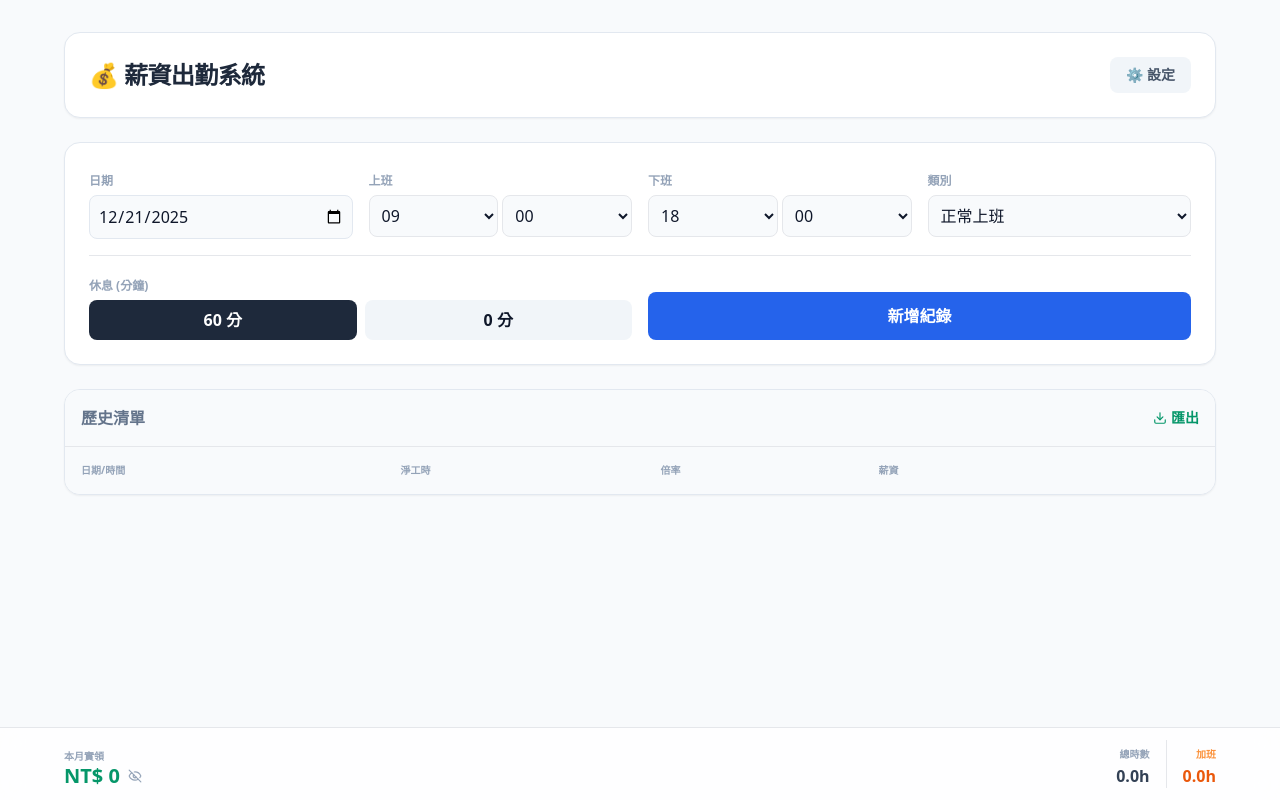
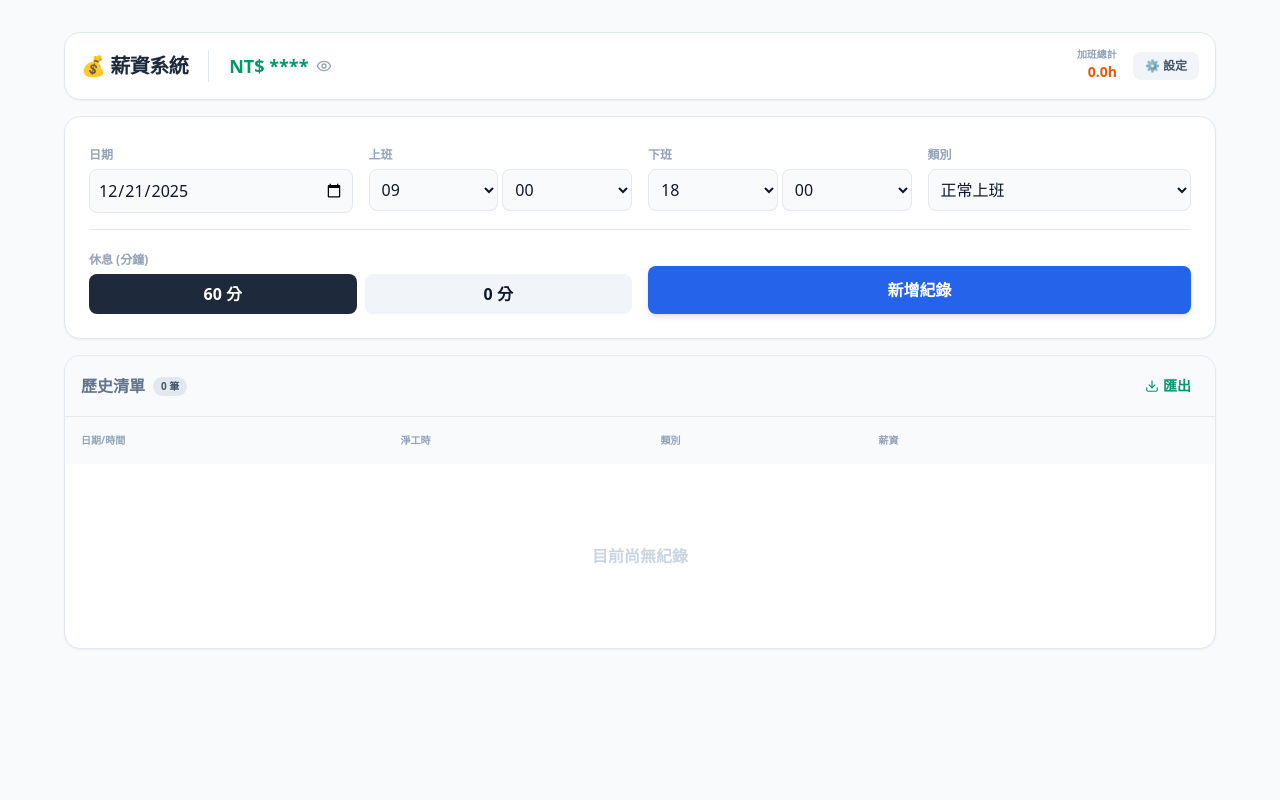
Before and after one commit to Chung0221/salary-tracker, a React (Vite) app: page / in a window 1280 px wide. Built offline with nearby package versions, Linux system fonts and the light colour scheme.

Commit message:
Update App.jsx

```diff
--- a/App.jsx
+++ b/App.jsx
@@ -14,7 +14,7 @@ const SalaryTracker = () => {
   const [showExportModal, setShowExportModal] = useState(false);
   const [showDeleteModal, setShowDeleteModal] = useState(false);
   const [showDeleteAllModal, setShowDeleteAllModal] = useState(false);
-  const [showSalary, setShowSalary] = useState(true);
+  const [showSalary, setShowSalary] = useState(false); // 修改：預設改為隱藏
   const [lastAddedInfo, setLastAddedInfo] = useState(null);
   const [deleteTarget, setDeleteTarget] = useState(null);
 
@@ -58,7 +58,6 @@ const SalaryTracker = () => {
       const ot1 = Math.min(netHours, 2);
       const ot2 = Math.min(Math.max(netHours - 2, 0), 6);
       const pay = Math.round((ot1 * settings.hourlyRate * 1.34) + (ot2 * settings.hourlyRate * 1.67));
-
       return { regularHours: 0, overtimeTotal: netHours, overtime1: ot1, overtime2: ot2, salary: pay };
     }
 
@@ -105,19 +104,37 @@ const SalaryTracker = () => {
   };
 
   return (
-    /* 這裡 pb-40 確保頁面底部有足夠空間，不會被固定欄擋住內容 */
-    <div className="min-h-screen bg-slate-50 p-4 md:p-8 pb-40 text-slate-900 font-sans">
-      <div className="max-w-6xl mx-auto space-y-6">
-        <div className="bg-white rounded-2xl shadow-sm border border-slate-200 p-6 flex justify-between items-center">
-          <h1 className="text-2xl font-black text-slate-800 tracking-tight">💰 薪資出勤系統</h1>
-          <button onClick={() => setShowSettings(!showSettings)} className="px-4 py-2 bg-slate-100 text-slate-600 rounded-lg font-bold text-sm">⚙️ 設定</button>
+    <div className="min-h-screen bg-slate-50 p-4 md:p-8 text-slate-900 font-sans">
+      <div className="max-w-6xl mx-auto space-y-4">
+
+        {/* 頂部導覽列：標題 + 總額 + 設定 */}
+        <div className="bg-white rounded-2xl shadow-sm border border-slate-200 p-4 flex flex-wrap justify-between items-center gap-4">
+          <div className="flex items-center gap-4">
+            <h1 className="text-xl font-black text-slate-800 tracking-tight">💰 薪資系統</h1>
+            <div className="h-8 w-[1px] bg-slate-200 mx-1 hidden sm:block"></div>
+            <div className="flex items-center gap-2">
+              <span className="text-lg font-black text-emerald-600">
+                {showSalary ? `NT$ ${totals.salary.toLocaleString()}` : 'NT$ ****'}
+              </span>
+              <button onClick={() => setShowSalary(!showSalary)} className="text-slate-400 hover:text-slate-600">
+                {showSalary ? <EyeOff size={16}/> : <Eye size={16}/>}
+              </button>
+            </div>
+          </div>
+          <div className="flex items-center gap-2">
+             <div className="hidden md:block text-right mr-2">
+                <span className="text-[10px] text-slate-400 font-bold block leading-none">加班總計</span>
+                <span className="text-sm font-bold text-orange-600">{totals.otTotal.toFixed(1)}h</span>
+             </div>
+             <button onClick={() => setShowSettings(!showSettings)} className="px-3 py-1.5 bg-slate-100 text-slate-600 rounded-lg font-bold text-xs hover:bg-slate-200 transition-colors">⚙️ 設定</button>
+          </div>
         </div>
 
         {showSettings && (
           <div className="p-4 bg-blue-50 rounded-xl border border-blue-100 space-y-4">
             <div>
                 <label className="text-xs font-bold text-blue-600 block mb-1">時薪 (NT$)：</label>
-                <input type="number" value={settings.hourlyRate} onChange={e => {const s={...settings, hourlyRate:Number(e.target.value)}; setSettings(s); saveData(null, s);}} className="p-2 rounded-lg border bg-white w-full max-w-[200px]"/>
+                <input type="number" value={settings.hourlyRate} onChange={e => {const s={...settings, hourlyRate:Number(e.target.value)}; setSettings(s); saveData(null, s);}} className="p-2 rounded-lg border bg-white w-full max-w-[200px] font-bold"/>
             </div>
             <div className="border-t border-blue-100 pt-3">
                 <button onClick={() => setShowDeleteAllModal(true)} className="flex items-center gap-2 text-red-500 text-xs font-bold hover:bg-red-50 p-2 rounded-lg transition-colors">
@@ -127,6 +144,7 @@ const SalaryTracker = () => {
           </div>
         )}
 
+        {/* 輸入區域 */}
         <div className="bg-white rounded-2xl shadow-sm border border-slate-200 p-6 space-y-4">
           <div className="grid grid-cols-1 sm:grid-cols-2 lg:grid-cols-4 gap-4">
             <div className="space-y-1">
@@ -157,7 +175,7 @@ const SalaryTracker = () => {
             </div>
             <div className="space-y-1">
               <span className="text-xs font-bold text-slate-400">類別</span>
-              <select value={newRecord.note} onChange={e => setNewRecord({...newRecord, note: e.target.value})} className="w-full p-2 bg-slate-50 rounded-lg border">
+              <select value={newRecord.note} onChange={e => setNewRecord({...newRecord, note: e.target.value})} className="w-full p-2 bg-slate-50 rounded-lg border font-medium">
                 <option value="">正常上班</option>
                 <option value="休出">休息日 (休出)</option>
                 <option value="雙薪">雙薪</option>
@@ -176,15 +194,19 @@ const SalaryTracker = () => {
                 ))}
               </div>
             </div>
-            <button onClick={addRecord} className="w-full bg-blue-600 text-white py-3 rounded-lg font-black mt-auto hover:bg-blue-700">新增紀錄</button>
+            <button onClick={addRecord} className="w-full bg-blue-600 text-white py-3 rounded-lg font-black mt-auto hover:bg-blue-700 transition-shadow shadow-md">新增紀錄</button>
           </div>
           {lastAddedInfo && <div className="text-emerald-600 text-xs font-bold flex items-center gap-1"><CheckCircle2 size={12}/>{lastAddedInfo}</div>}
         </div>
 
+        {/* 歷史清單 */}
         <div className="bg-white rounded-2xl shadow-sm border border-slate-200 overflow-hidden">
           <div className="p-4 bg-slate-50 border-b flex justify-between items-center">
-            <span className="font-bold text-slate-500">歷史清單</span>
-            <button onClick={() => setShowExportModal(true)} className="text-emerald-600 text-sm font-bold flex items-center gap-1"><Download size={14}/> 匯出</button>
+            <div className="flex items-center gap-2">
+               <span className="font-black text-slate-500">歷史清單</span>
+               <span className="bg-slate-200 text-slate-600 text-[10px] px-2 py-0.5 rounded-full font-bold">{records.length} 筆</span>
+            </div>
+            <button onClick={() => setShowExportModal(true)} className="text-emerald-600 text-sm font-bold flex items-center gap-1 hover:bg-emerald-50 px-2 py-1 rounded-lg"><Download size={14}/> 匯出</button>
           </div>
           <div className="overflow-x-auto">
             <table className="w-full text-left">
@@ -192,78 +214,55 @@ const SalaryTracker = () => {
                 <tr>
                   <th className="p-4">日期/時間</th>
                   <th className="p-4">淨工時</th>
-                  <th className="p-4">倍率</th>
+                  <th className="p-4">類別</th>
                   <th className="p-4">薪資</th>
                   <th className="p-4"></th>
                 </tr>
               </thead>
-              <tbody>
+              <tbody className="divide-y divide-slate-100">
                 {records.map(r => (
-                  <tr key={r.id} className="border-b hover:bg-slate-50">
+                  <tr key={r.id} className="hover:bg-slate-50/50 transition-colors">
                     <td className="p-4 text-sm font-bold">
                       {r.date}
-                      <div className="text-[10px] text-slate-400 font-normal">{r.checkIn}-{r.checkOut} {r.note && <span className="text-blue-500">[{r.note}]</span>}</div>
+                      <div className="text-[10px] text-slate-400 font-normal">{r.checkIn}-{r.checkOut}</div>
                     </td>
                     <td className="p-4 text-sm font-medium">{(r.overtimeTotal + r.regularHours).toFixed(1)}h</td>
-                    <td className="p-4 text-[10px] text-slate-500">
-                      {r.note === '休出' ? `1.34/1.67` : `正/加`}
+                    <td className="p-4">
+                       <span className={`text-[10px] font-bold px-2 py-1 rounded ${r.note === '休出' ? 'bg-orange-100 text-orange-600' : r.note === '雙薪' ? 'bg-purple-100 text-purple-600' : 'bg-slate-100 text-slate-500'}`}>
+                          {r.note || '正常'}
+                       </span>
                     </td>
                     <td className="p-4 text-sm font-black text-emerald-600">NT$ {r.salary?.toLocaleString()}</td>
                     <td className="p-4 text-right">
-                      <button onClick={() => {setDeleteTarget(r); setShowDeleteModal(true)}} className="text-slate-300 hover:text-red-500"><Trash2 size={16}/></button>
+                      <button onClick={() => {setDeleteTarget(r); setShowDeleteModal(true)}} className="text-slate-300 hover:text-red-500 transition-colors p-1"><Trash2 size={16}/></button>
                     </td>
                   </tr>
                 ))}
               </tbody>
             </table>
+            {records.length === 0 && (
+              <div className="p-20 text-center text-slate-300 font-bold">目前尚無紀錄</div>
+            )}
           </div>
         </div>
       </div>
 
-      {/* 底部固定欄 - 精簡化並強化透明度 */}
-      <div className="fixed bottom-0 left-0 right-0 bg-white/80 backdrop-blur-md border-t p-3 z-40">
-        <div className="max-w-6xl mx-auto flex justify-between items-center">
-          <div>
-            <span className="text-[10px] text-slate-400 font-black uppercase">本月實領</span>
-            <div className="flex items-center gap-2">
-              <span className="text-xl font-black text-emerald-600 leading-none">
-                {showSalary ? `NT$ ${totals.salary.toLocaleString()}` : 'NT$ ****'}
-              </span>
-              <button onClick={() => setShowSalary(!showSalary)} className="text-slate-400">
-                {showSalary ? <EyeOff size={14}/> : <Eye size={14}/>}
-              </button>
-            </div>
-          </div>
-
-          <div className="flex gap-4">
-            <div className="text-right">
-                <span className="text-[10px] text-slate-400 font-black uppercase">總時數</span>
-                <div className="text-base font-black text-slate-700">{(totals.regTotal + totals.otTotal).toFixed(1)}h</div>
-            </div>
-            <div className="text-right border-l pl-4">
-                <span className="text-[10px] text-orange-400 font-black uppercase">加班</span>
-                <div className="text-base font-black text-orange-600">{totals.otTotal.toFixed(1)}h</div>
-            </div>
-          </div>
-        </div>
-      </div>
-
-      {/* 刪除確認等彈窗 */}
+      {/* 彈窗部分維持原樣 */}
       {showDeleteModal && (
-        <div className="fixed inset-0 bg-slate-900/60 flex items-center justify-center z-50 p-4">
+        <div className="fixed inset-0 bg-slate-900/60 flex items-center justify-center z-50 p-4 backdrop-blur-sm">
           <div className="bg-white p-6 rounded-2xl max-w-xs w-full shadow-2xl">
             <h3 className="font-black text-center mb-6">確定刪除此筆紀錄？</h3>
             <div className="flex gap-3">
               <button onClick={() => { const updated = records.filter(r => r.id !== deleteTarget.id); setRecords(updated); localStorage.setItem('salary_records', JSON.stringify(updated)); setShowDeleteModal(false); }} className="flex-1 py-3 bg-red-500 text-white rounded-xl font-black">刪除</button>
-              <button onClick={() => setShowDeleteModal(false)} className="flex-1 py-3 bg-slate-100 rounded-xl font-bold">取消</button>
+              <button onClick={() => setShowDeleteModal(false)} className="flex-1 py-3 bg-slate-100 rounded-xl font-bold text-slate-500">取消</button>
             </div>
           </div>
         </div>
       )}
 
       {showDeleteAllModal && (
-        <div className="fixed inset-0 bg-slate-900/60 flex items-center justify-center z-50 p-4">
-          <div className="bg-white p-6 rounded-2xl max-w-xs w-full border-t-8 border-red-500">
+        <div className="fixed inset-0 bg-slate-900/60 flex items-center justify-center z-50 p-4 backdrop-blur-sm">
+          <div className="bg-white p-6 rounded-2xl max-w-xs w-full border-t-8 border-red-500 shadow-2xl">
             <h3 className="font-black text-center text-lg mb-2">確定清空所有紀錄？</h3>
             <div className="flex flex-col gap-2 mt-4">
               <button onClick={() => { setRecords([]); localStorage.setItem('salary_records', JSON.stringify([])); setShowDeleteAllModal(false); }} className="w-full py-3 bg-red-500 text-white rounded-xl font-black">是的，全部刪除</button>
@@ -275,12 +274,12 @@ const SalaryTracker = () => {
 
       {showExportModal && (
         <div className="fixed inset-0 bg-slate-900/60 backdrop-blur-md flex items-center justify-center z-50">
-          <div className="bg-white rounded-3xl p-8 max-w-sm w-full">
-            <h3 className="text-xl font-black mb-6 text-center">匯出資料</h3>
-            <button onClick={copyForSheets} className="w-full py-4 bg-emerald-600 text-white rounded-2xl font-black flex items-center justify-center gap-3">
+          <div className="bg-white rounded-3xl p-8 max-w-sm w-full shadow-2xl">
+            <h3 className="text-xl font-black mb-6 text-center text-slate-800">匯出資料</h3>
+            <button onClick={copyForSheets} className="w-full py-4 bg-emerald-600 text-white rounded-2xl font-black flex items-center justify-center gap-3 hover:bg-emerald-700 transition-colors shadow-lg shadow-emerald-100">
               <Copy size={20}/> 複製到剪貼簿
             </button>
-            <button onClick={() => setShowExportModal(false)} className="w-full py-4 text-slate-400 font-bold mt-2 text-center">關閉</button>
+            <button onClick={() => setShowExportModal(false)} className="w-full py-4 text-slate-400 font-bold mt-2 text-center hover:text-slate-600">關閉</button>
           </div>
         </div>
       )}
```
